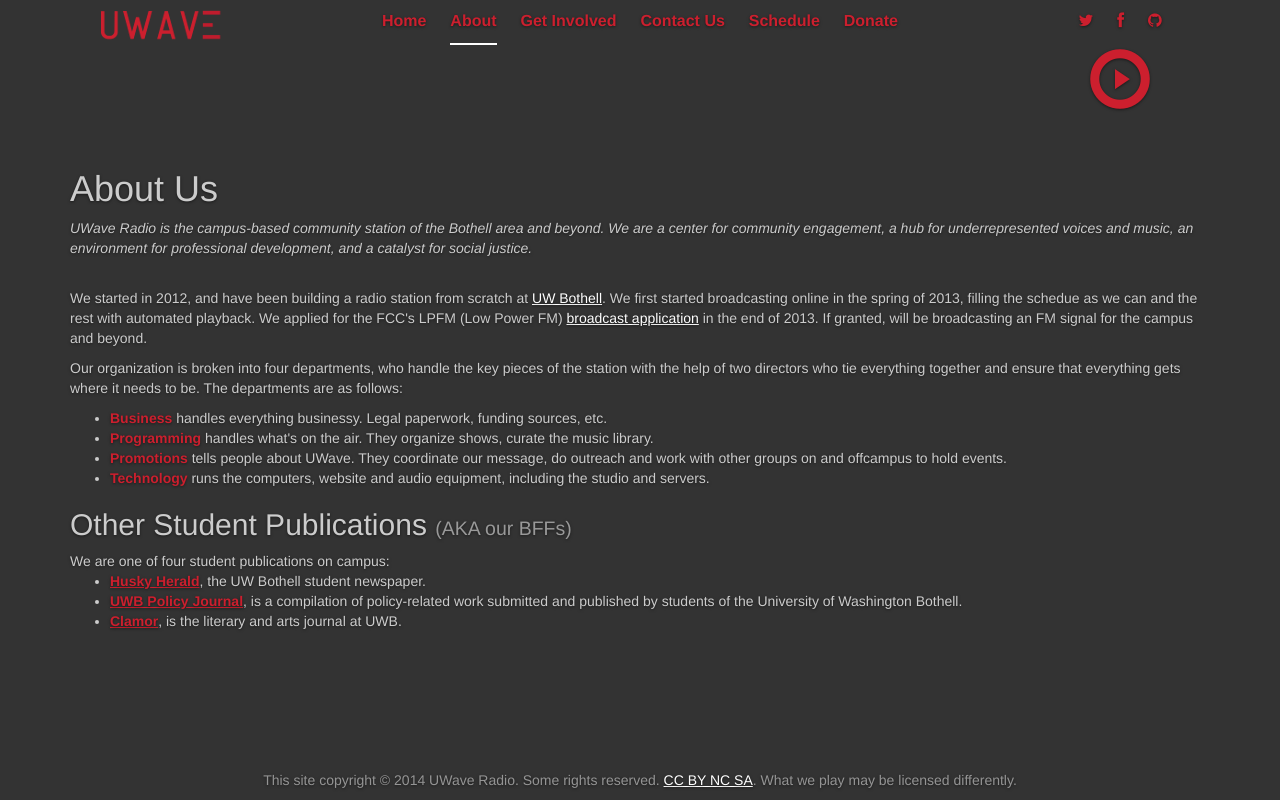
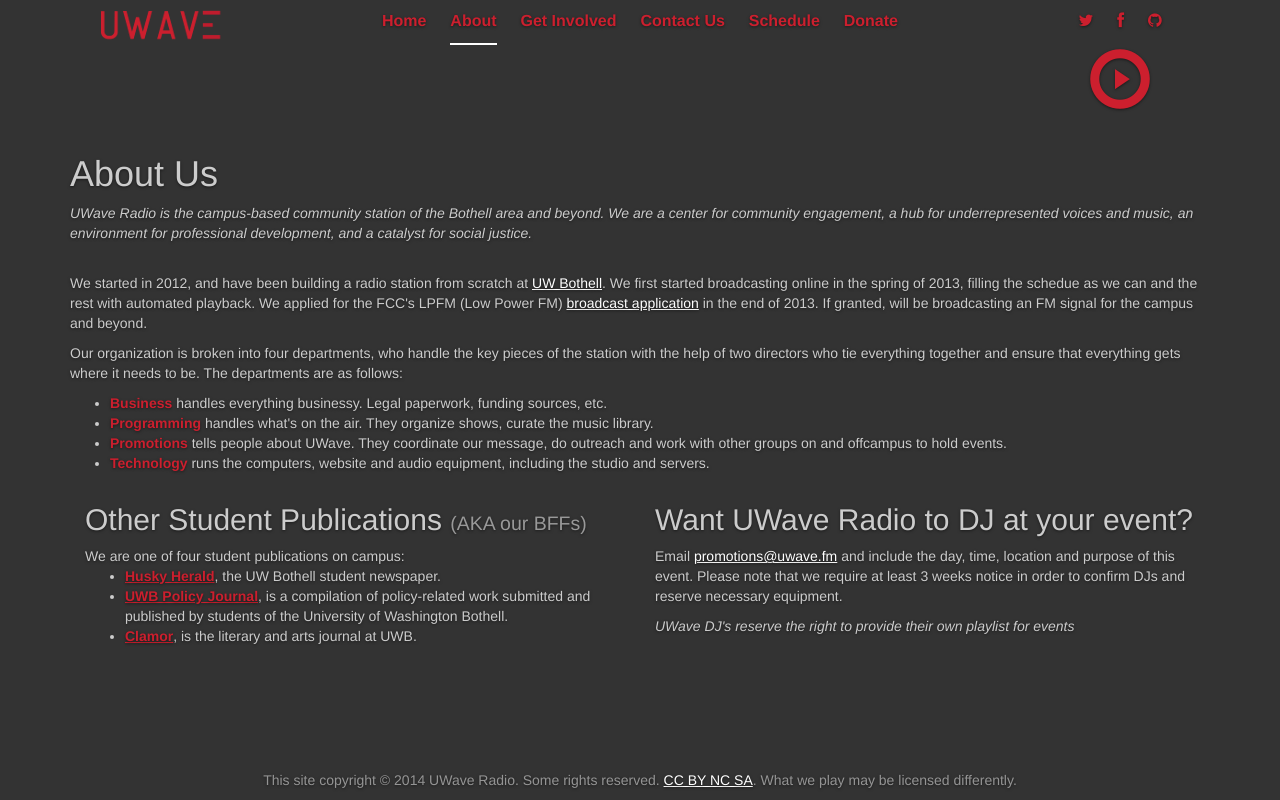
Before and after one commit to UWave/uwave.fm, a PHP site: page /about in a window 1280 px wide. Run offline with PHP 8.4, Linux system fonts and the light colour scheme; some libraries are stand-ins or nearby versions.

Commit message:
Added a note about DJing at events.

```diff
--- a/about.php
+++ b/about.php
@@ -31,7 +31,7 @@
                       <li><b class="red">Technology</b> runs the computers, website
                         and audio equipment, including the studio and servers.</li>
                     </ul>
-
+                    <div class="col-md-6">
                         <h2>Other Student Publications <small>(AKA our BFFs)</small></h2>
                         We are one of four student publications on campus:
                         <ul>
@@ -39,6 +39,20 @@
                           <li><b><a href="http://uwbpolicyjournal.com/" target="_blank" class="red">UWB Policy Journal</a></b>, is a compilation of policy-related work submitted and published by students of the University of Washington Bothell.</li>
                           <li><b><a href="http://clamor-journal.com/" target="_blank" class="red">Clamor</a></b>, is the literary and arts journal at UWB.</li>
                         </ul>
+                    </div>
+                    <div class="col-md-6">
+                        <h2>Want UWave Radio to DJ at your event?</h2>
+
+                        <p>Email
+                            <a href="mailtp:promotons@uwave.fm">promotions@uwave.fm</a>
+                            and include the day, time, location and purpose of
+                            this event. Please note that we require at least 3
+                            weeks notice in order to confirm DJs and reserve
+                            necessary equipment.</p>
+                        <i>UWave DJ's reserve the right to provide their own
+                            playlist for events</i>
+                    </div>
+
                   </div>
                 <?php if(!isset($_GET['contentonly'])) {?>
                 </span>
```
Lines whose indentation alone changed are shown as unchanged.
